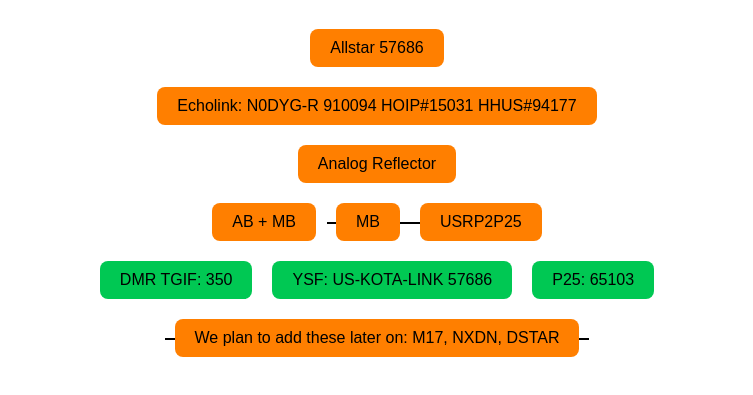
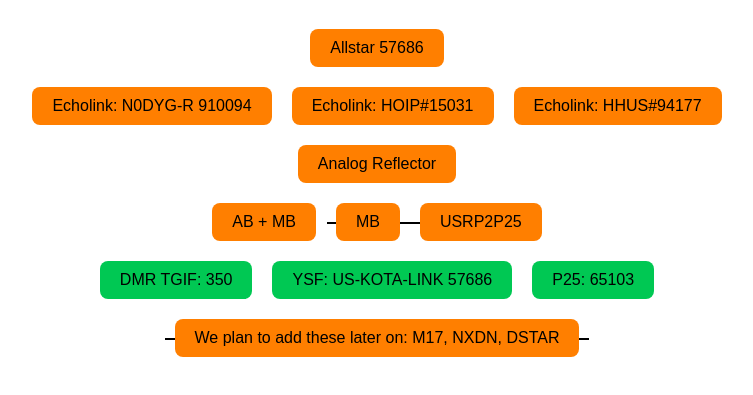
Before and after one commit to VALER24/kotalinkstatuspage, a website: page public/index.html in a window 1280 px wide. Shown: the part 89-484 px from the top of the page, without its empty margins (263-1016 px from the left). Drawn offline with Linux system fonts and the light colour scheme; no server answers.

Commit message:
Update index.html

```diff
--- a/public/index.html
+++ b/public/index.html
@@ -81,7 +81,11 @@
         </div>
         <div class="row">
             <div class="line" id="allstar-line"></div>
-            <div id="echolink" class="box">Echolink: N0DYG-R 910094 HOIP#15031 HHUS#94177<span class="status"></span></div>
+            <div id="echolink1" class="box">Echolink: N0DYG-R 910094<span class="status"></span></div>
+            <div class="line" id="echolink1-line"></div>
+            <div id="echolink2" class="box">Echolink: HOIP#15031<span class="status"></span></div>
+            <div class="line" id="echolink2-line"></div>
+            <div id="echolink3" class="box">Echolink: HHUS#94177<span class="status"></span></div>
         </div>
         <div class="row">
             <div class="line" id="analog-line"></div>
@@ -114,7 +118,9 @@
             const status = await response.json();
 
             updateStatus('allstar', status.allstar);
-            updateStatus('echolink', status.echolink);
+            updateStatus('echolink1', status.echolink1);
+            updateStatus('echolink2', status.echolink2);
+            updateStatus('echolink3', status.echolink3);
             updateStatus('ab_mb', status.ab_mb);
             updateStatus('mb', status.mb);
             updateStatus('usrp2p25', status.usrp2p25);
```
